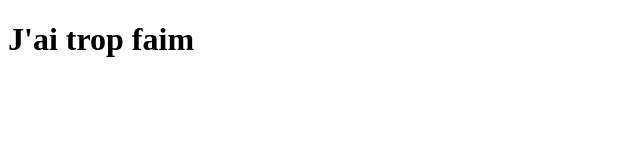
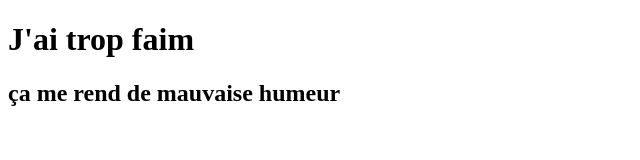
Before and after one commit to Eloi-RM/le-soleil, a plain HTML site: page j'ai_faim.html in a window 1280 px wide. Shown: the whole page, without its empty margins (0-640 px from the left). Drawn offline with Linux system fonts and the light colour scheme.

Commit message:
j'ai ajouté : ça me rend de mauvaise humeur

```diff
--- a/j'ai_faim.html
+++ b/j'ai_faim.html
@@ -5,6 +5,7 @@
 
 <h1> J'ai trop faim </h1>
 
+<h2> ça me rend de mauvaise humeur</h2>
 
 
 </html>
```
